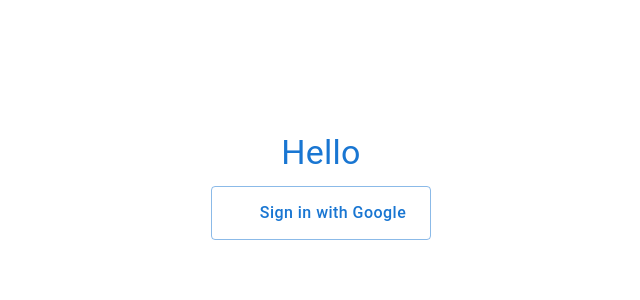
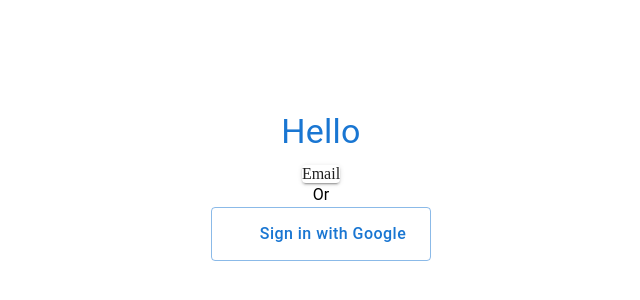
Before and after one commit to yoGothwal/snapgram-frontend, a React (Vite) app: page /login in a window 1280 px wide. Shown: the part 222-522 px from the top of the page, without its empty margins (319-959 px from the left). Built offline with nearby package versions, Linux system fonts and the light colour scheme; no server answers; some icons are missing.

Commit message:
started enhancing login page

```diff
--- a/src/pages/LoginPage.jsx
+++ b/src/pages/LoginPage.jsx
@@ -1,4 +1,4 @@
-import { Box, Typography, Button } from "@mui/material";
+import { Box, Typography, Button, Paper, FormControl } from "@mui/material";
 import GoogleIcon from "@mui/icons-material/Google";
 
 const LoginPage = ({ signIn }) => (
@@ -12,6 +12,10 @@
     <Typography variant="h4" color="primary" gutterBottom>
       Hello
     </Typography>
+    <Paper elevation={2}>
+      <FormControl>Email</FormControl>
+    </Paper>
+    <Typography>Or</Typography>
     <Button
       variant="outlined"
       startIcon={<GoogleIcon />}
```
Also changed, not shown: src/App.jsx (+0 -7 lines).
